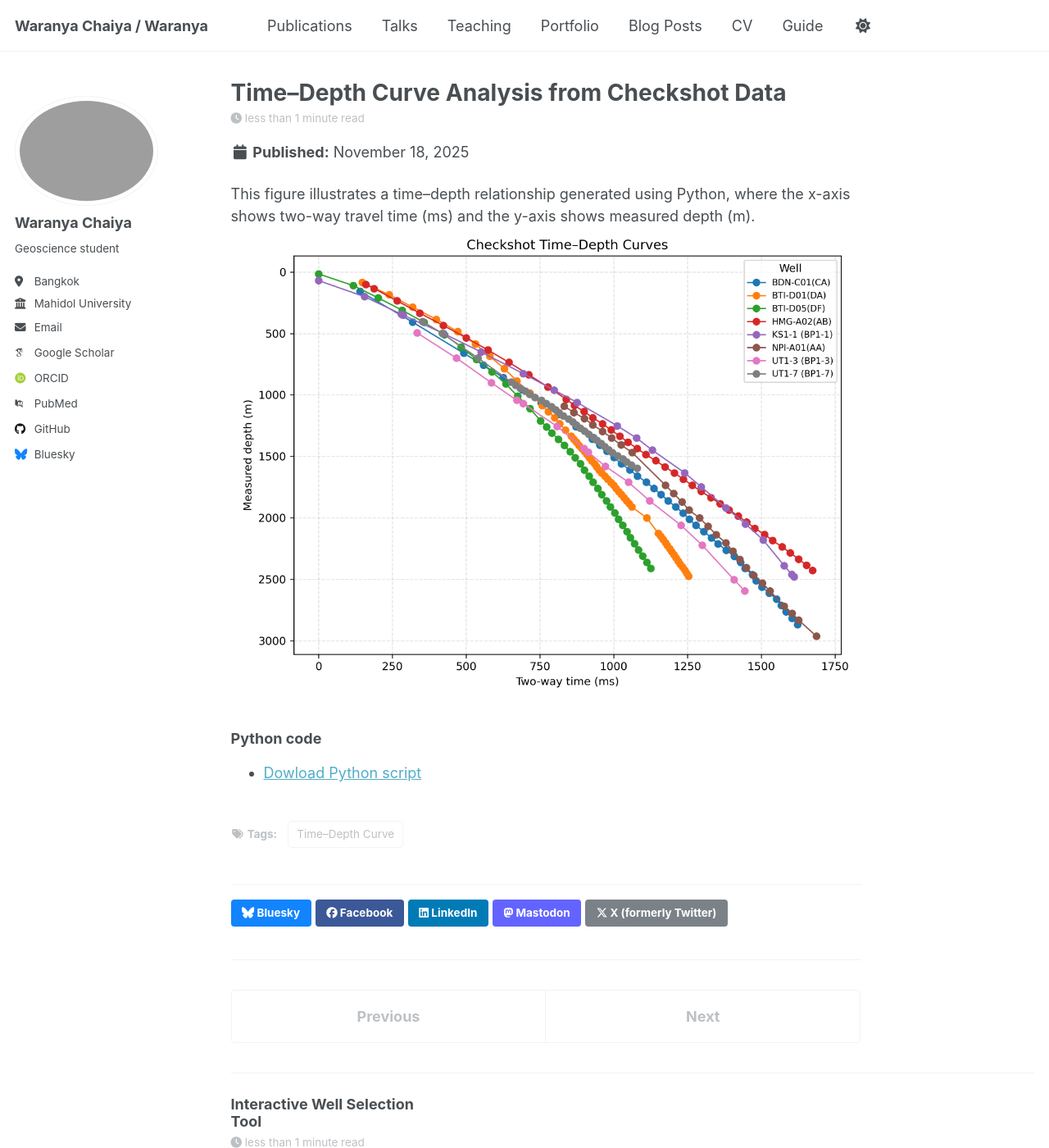
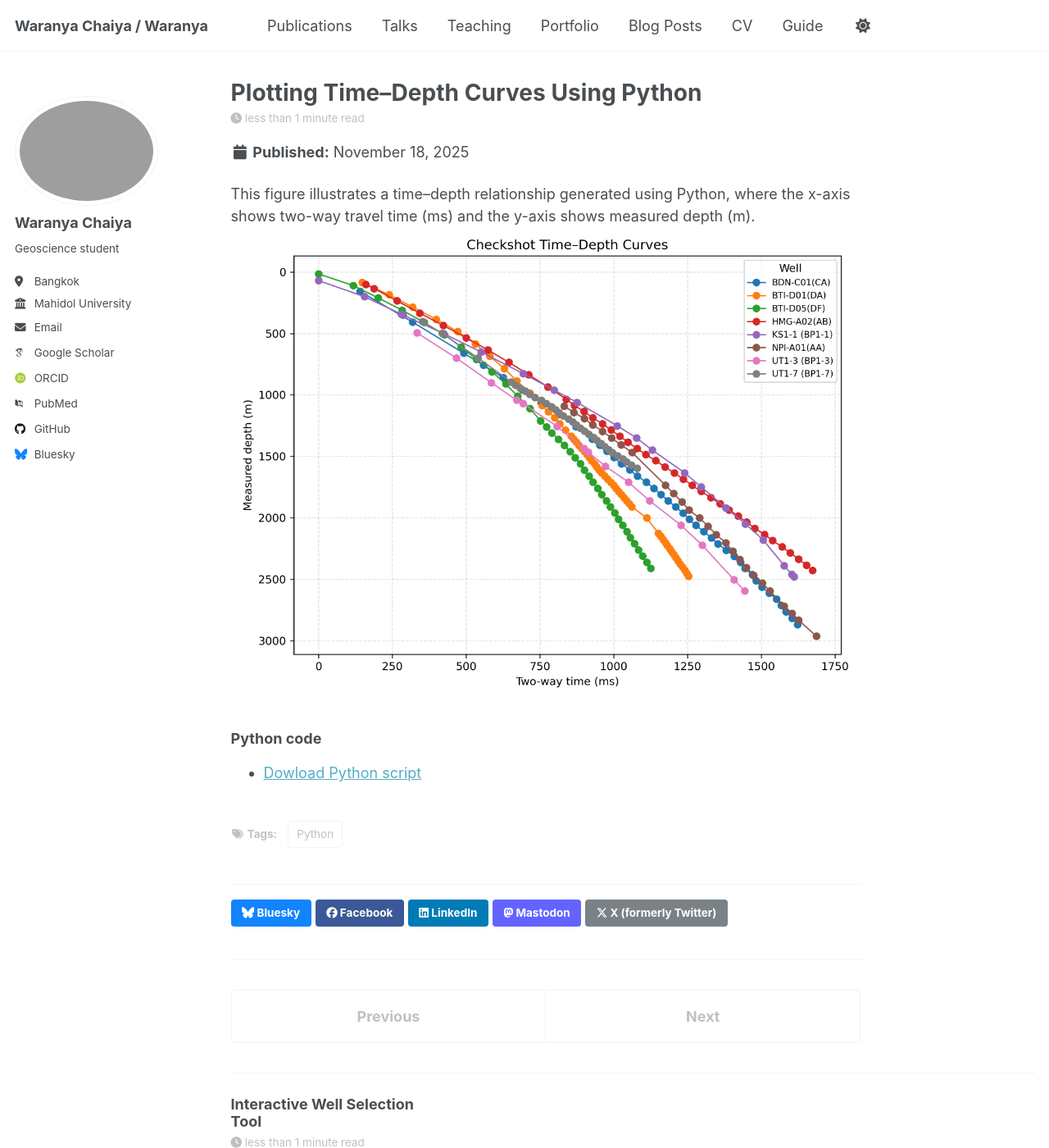
Before and after one commit to WaranyaChy/Waranyachy.github.io, a Jekyll site: the page built from _posts/2025-11-18-blog-post-1.md, in a window 1280 px wide and 1400 px high. Shown: the whole window at 82% size. Built offline with Jekyll 4.4.1, drawn with Linux system fonts in a browser that asks for light colours; some web fonts are replaced; a script that is not in the unit is left out.

Commit message:
Update 2025-11-18-blog-post-1.md

```diff
--- a/_posts/2025-11-18-blog-post-1.md
+++ b/_posts/2025-11-18-blog-post-1.md
@@ -1,9 +1,9 @@
 ---
-title: 'Time–Depth Curve Analysis from Checkshot Data'
+title: 'Plotting Time–Depth Curves Using Python'
 date: 2025-11-18
-Categories: [Education, Geophysics, Petroleum]
+Categories: [Education, Python, Petroleum]
 tags:
-  - Time–Depth Curve
+  - Python
 ---
 
 This figure illustrates a time–depth relationship generated using Python, where the x-axis shows two-way travel time (ms) and the y-axis shows measured depth (m).
```
